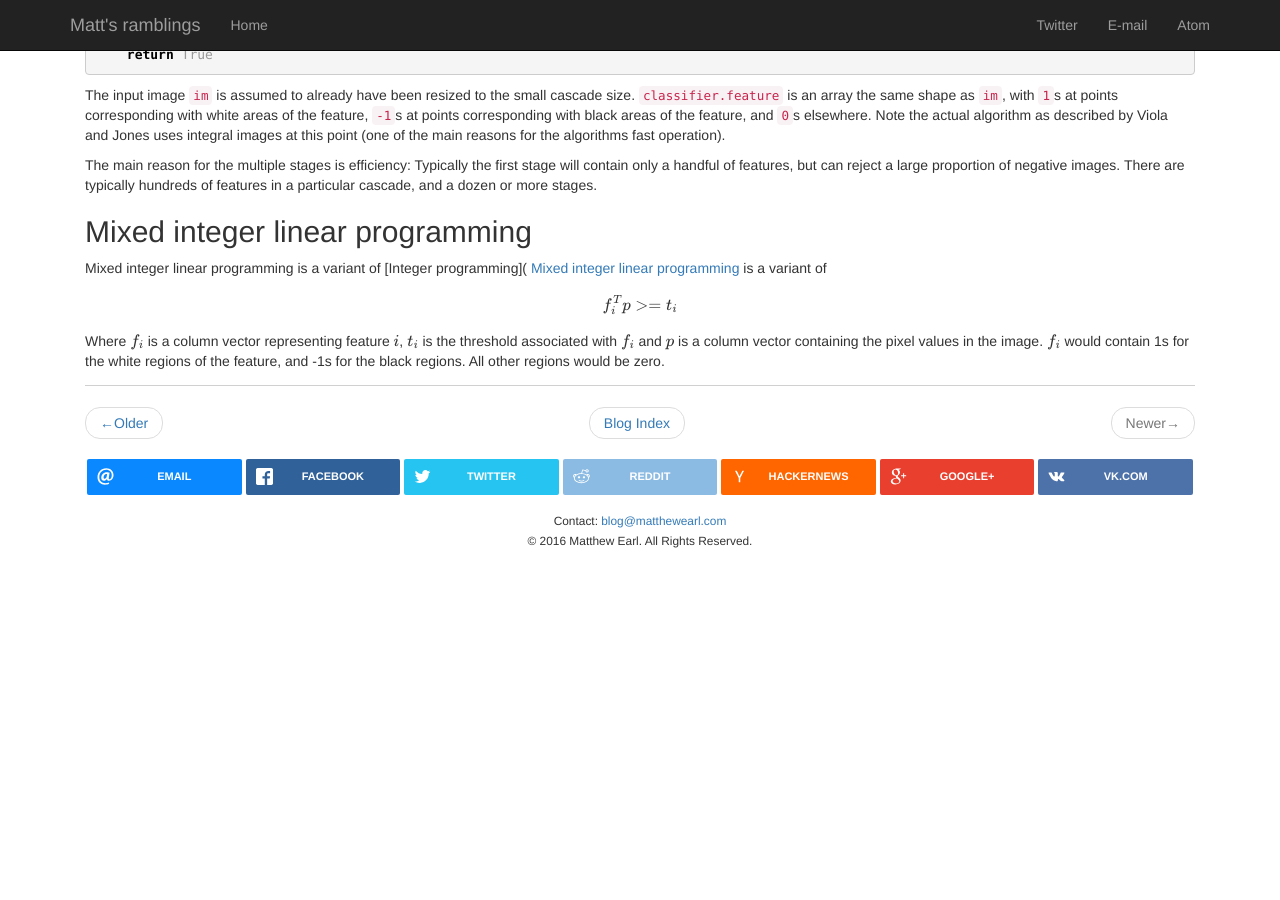
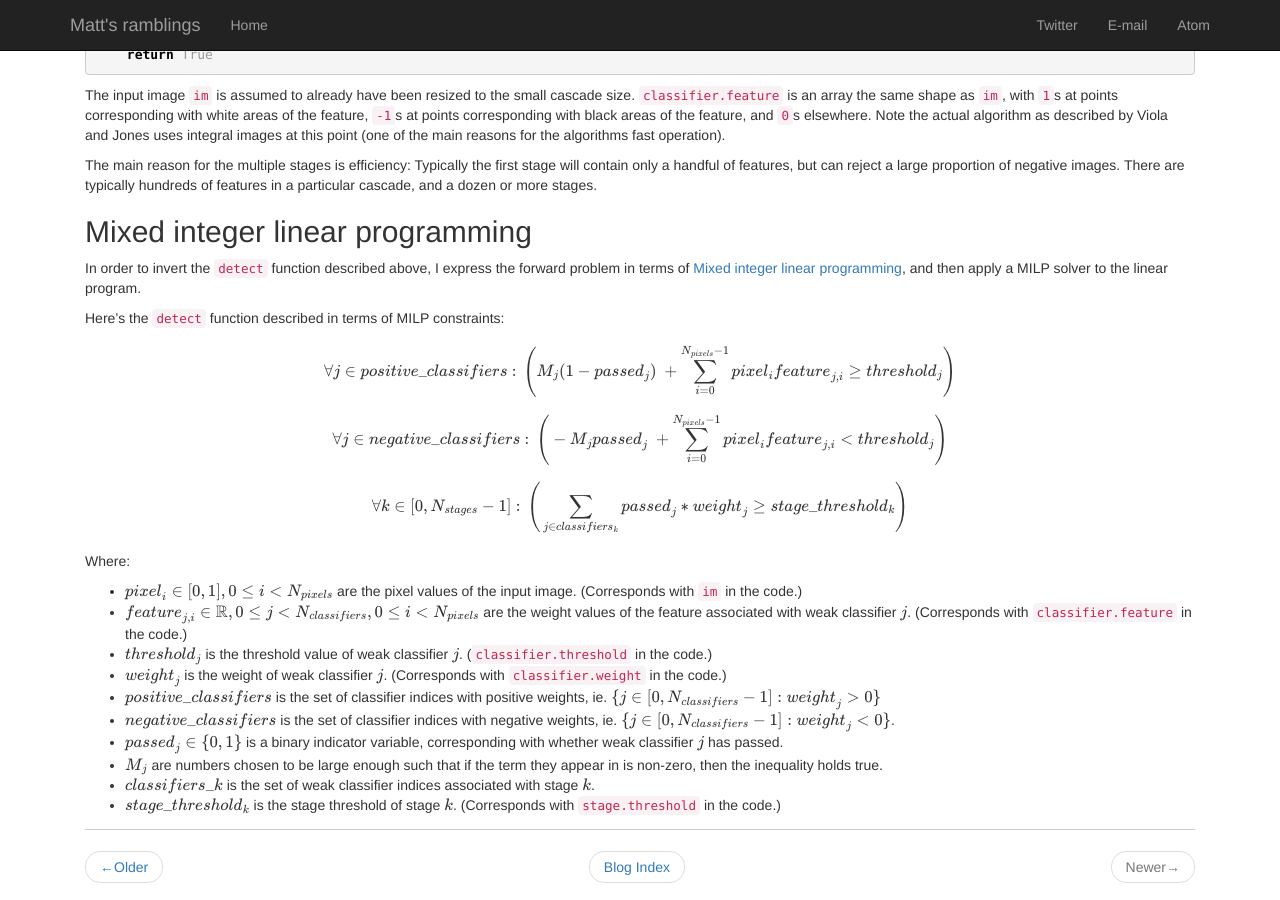
Before and after one commit to matthewearl/matthewearl.github.io, a Jekyll site: the page built from _posts/2016-01-14-inverse-haar.md, in a window 1280 px wide and 900 px high, scrolled down 870 px. Built offline with Jekyll 4.4.1, drawn with Linux system fonts in a browser that asks for light colours; nearby versions of some CDN libraries; formulas are drawn with MathJax 3; before the commit the page ends 1430 px from its top, so only the background shows below that.

Commit message:
More code for the inverse Haar post

```diff
--- a/_config.yml
+++ b/_config.yml
@@ -10,4 +10,5 @@ permalink: pretty
 highlighter: pygments
 
 gems:
+  - jekyll
   - jekyll-feed
--- a/_posts/2016-01-14-inverse-haar.md
+++ b/_posts/2016-01-14-inverse-haar.md
@@ -76,17 +76,50 @@ stage will contain only a handful of features, but can reject a large
 proportion of negative images. There are typically hundreds of features in a
 particular cascade, and a dozen or more stages.
 
-
 ## Mixed integer linear programming
 
-Mixed integer linear programming is a variant of [Integer programming](
-[Mixed integer linear
-programming](https://en.wikipedia.org/wiki/Integer_programming) is a variant of
+In order to invert the `detect` function described above, I express the forward
+problem in terms of [Mixed integer linear programming](https://
+en.wikipedia.org/wiki/Integer_programming), and then apply a MILP solver to the
+linear program.
 
-$$ f_i^T p >= t_i $$
+Here's the `detect` function described in terms of MILP constraints:
 
-Where \\( f_i \\) is a column vector representing feature \\( i \\), \\( t_i
-\\) is the threshold associated with \\( f_i \\) and \\( p \\) is a column
-vector containing the pixel values in the image. \\( f_i \\) would contain 1s
-for the white regions of the feature, and -1s for the black regions. All other
-regions would be zero.
+$$ \forall j \in {positive\_classifiers} \ \colon \ \Bigg(
+M_{j} (1 - {passed}_j)\ + \sum_{i=0}^{N_{pixels} - 1} {pixel}_i {feature}_{j,i}
+                                                   \geq threshold_{j} \Bigg) $$
+
+$$ \forall j \in {negative\_classifiers} \ \colon \ \Bigg(
+   -M_{j} {passed}_j\ + \sum_{i=0}^{N_{pixels} - 1} {pixel}_i {feature}_{j,i}
+                                                      < threshold_{j} \Bigg) $$
+
+$$ \forall k \in [0, {N_{stages}} - 1] \ \colon \ \Bigg(
+        \sum_{j \in {classifiers}_k}  {passed}_j * {weight}_j \geq
+                                                   stage\_threshold_k \Bigg) $$
+
+Where:
+
+* $$ {pixel}_i \in [0, 1], 0 \leq i < N_{pixels} $$ are the pixel values of the
+  input image. (Corresponds with `im` in the code.)
+* $$ {feature}_{j,i} \in \mathbb{R}, 0 \leq j < N_{classifiers},
+  0 \leq i < N_{pixels} $$ are the
+  weight values of the feature associated with weak classifier $$ j $$.
+  (Corresponds with `classifier.feature` in the code.)
+* $$ {threshold}_j $$ is the threshold value of weak classifier $$ j $$.
+  (`classifier.threshold` in the code.)
+* $$ {weight}_j $$ is the weight of weak classifier $$ j $$. (Corresponds
+  with `classifier.weight` in the code.)
+* $$ {positive\_classifiers} $$ is the set of classifier indices with
+  positive weights, ie. $$ \{ j \in [0, N_{classifiers} - 1] : {weight}_j > 0
+  \} $$
+* $$ {negative\_classifiers} $$ is the set of classifier indices with
+  negative weights, ie. $$ \{ j \in [0, N_{classifiers} - 1] : {weight}_j < 0
+  \} $$.
+* $$ {passed}_j \in \{0, 1\} $$ is a binary indicator variable, corresponding
+  with whether weak classifier $$ j $$ has passed.
+* $$ M_{j} $$ are numbers chosen to be large enough such that if the term they
+  appear in is non-zero, then the inequality holds true.
+* $$ classifiers\_k $$ is the set of weak classifier indices associated with
+  stage $$ k $$.
+* $$ stage\_threshold_k $$ is the stage threshold of stage $$ k $$.
+  (Corresponds with `stage.threshold` in the code.)
```
Also changed, not shown: index.html (indentation only).
